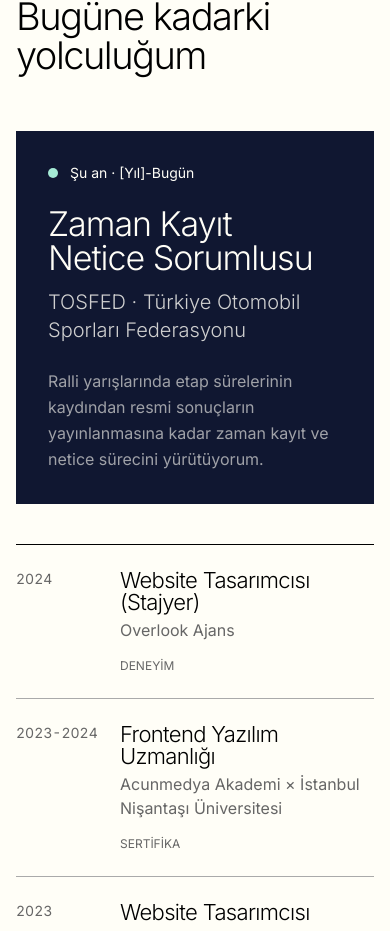
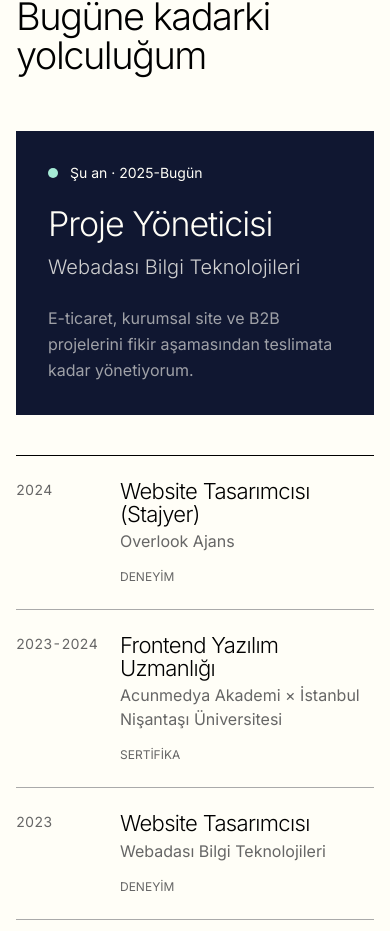
Before and after one commit to Eceozenir/eceozenir.com, a Next.js app: page /giris in a window 390 px wide. Shown: the part 9675-10606 px from the top of the page. Built offline with nearby package versions, Linux system fonts and the light colour scheme.

Commit message:
Yolculuk: aşağı indikçe dolan çizgi geri geldi, TOSFED kartı kaldırıldı

```diff
--- a/app/bilgilerim.ts
+++ b/app/bilgilerim.ts
@@ -274,12 +274,6 @@
 
 export const deneyim = [
   {
-    tarih: "[Yıl]-Bugün",
-    rol: "Zaman Kayıt Netice Sorumlusu",
-    sirket: "TOSFED · Türkiye Otomobil Sporları Federasyonu",
-    aciklama: "Ralli yarışlarında etap sürelerinin kaydından resmi sonuçların yayınlanmasına kadar zaman kayıt ve netice sürecini yürütüyorum.",
-  },
-  {
     tarih: "2025-Bugün",
     rol: "Proje Yöneticisi",
     sirket: "Webadası Bilgi Teknolojileri",
--- a/components/journey.tsx
+++ b/components/journey.tsx
@@ -88,7 +88,12 @@
 
   return (
     <div ref={wrapRef} className="relative">
-      <ol className="space-y-12 md:space-y-16">
+      {/* Çizgi: ilk duraktan son durağa kadar, aşağı indikçe dolar (mobilde solda, masaüstünde ortada) */}
+      <div ref={lineRef} className="absolute top-7 left-[26px] w-[3px] rounded-full bg-[#141414]/10 md:left-1/2 md:-translate-x-1/2">
+        <div ref={fillRef} className="h-full w-full origin-top rounded-full bg-[#4a2b1d]" style={{ transform: "scaleY(0)" }} />
+      </div>
+
+      <ol className="relative space-y-12 md:space-y-16">
         {duraklar.map((d, i) => {
           const sag = i % 2 === 1
           const Ikon = d.tur === "okul" ? GraduationCap : d.tur === "sertifika" ? Award : Briefcase
```
